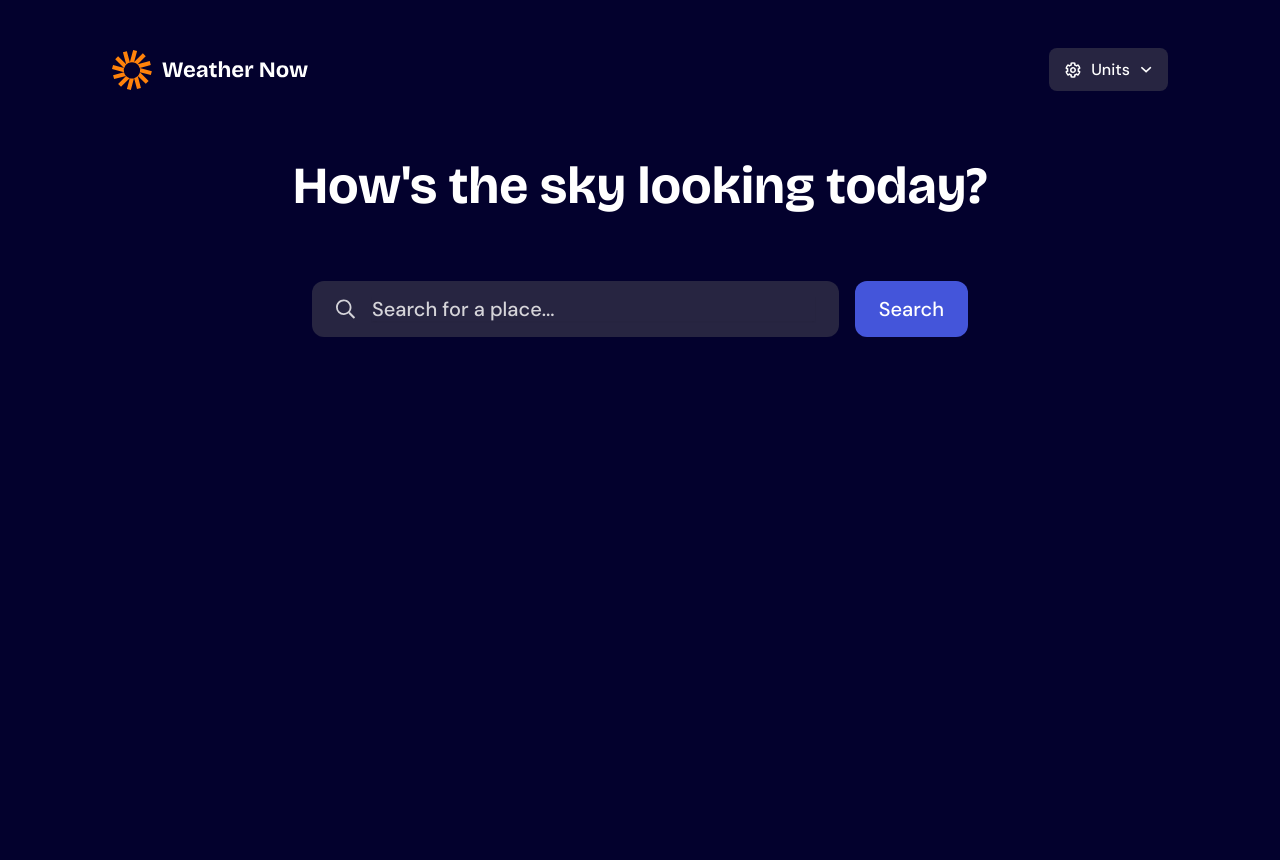
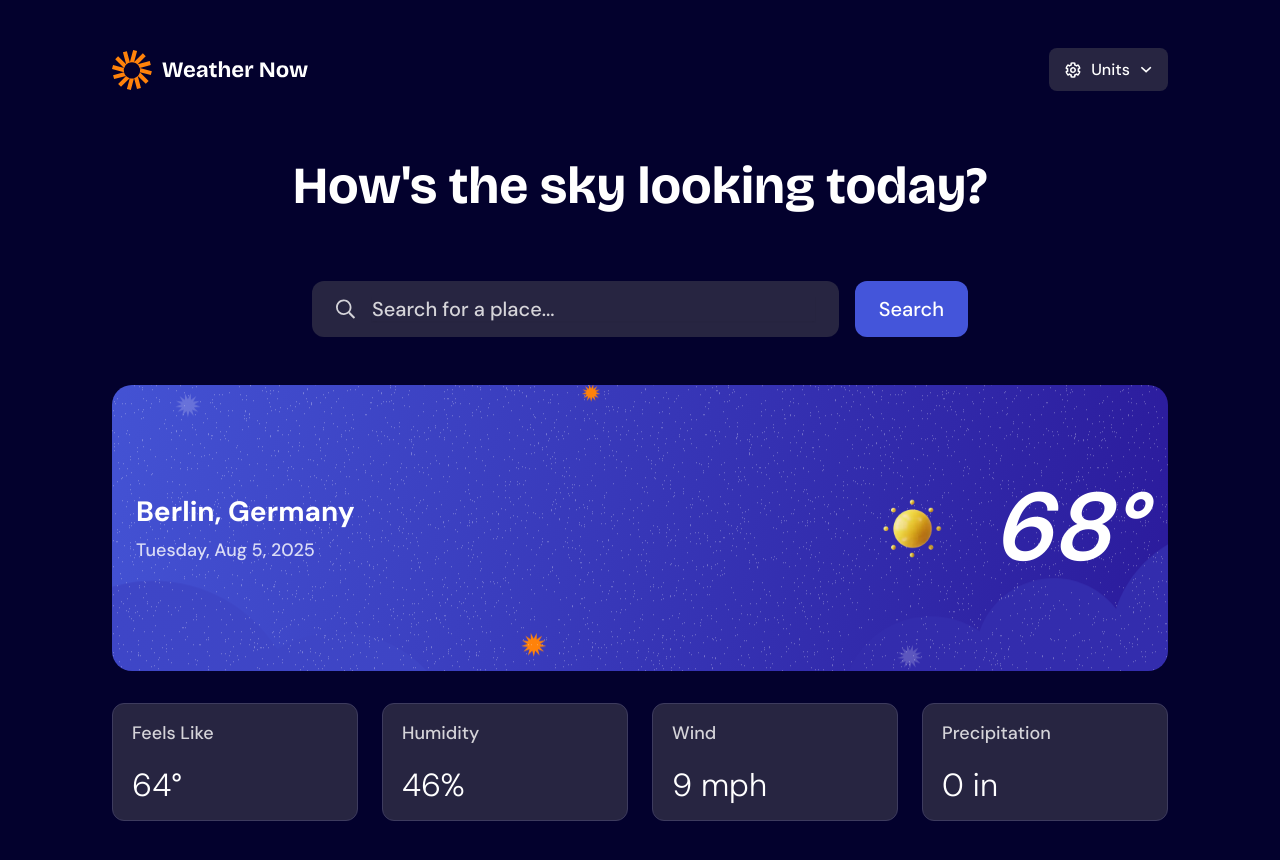
Before and after one commit to leonard-ramos27/weather-app-nextjs, a Next.js app: page / in a window 1280 px wide. Shown: the top 860 px of the page. Before the commit the page ends 800 px from the top, so only its background shows below. Built offline with nearby package versions, Linux system fonts and the light colour scheme.

Commit message:
Created Todays Weather section component

```diff
--- a/app/globals.css
+++ b/app/globals.css
@@ -152,12 +152,29 @@ body {
 }
 
 /** TEXT STYLES **/
+
+.text-preset-1 {
+  @apply font-dm-sans font-semibold italic text-8xl leading-[100%] -tracking-[2px];
+}
+
 .text-preset-2 {
   @apply font-bricolage-grotesque font-bold text-[52px] leading-[120%] tracking-normal;
 }
 
+.text-preset-3 {
+  @apply font-dm-sans font-light text-[32px] leading-[100%] tracking-normal;
+}
+
+.text-preset-4 {
+  @apply font-dm-sans font-bold text-[28px] leading-[120%] tracking-normal;
+}
+
 .text-preset-5-medium {
   @apply font-dm-sans font-medium text-xl leading-[120%] tracking-normal;
+}
+
+.text-preset-6 {
+  @apply font-dm-sans font-medium text-lg leading-[120%] tracking-normal;
 }
 
 .text-preset-7 {
@@ -202,3 +219,13 @@ input[type="search"]::-ms-reveal {
   height: 0;
 }
 /** END OF SEARCH BAR STYLES **/
+
+/** TODAYS WEATHER SECTION STYLES **/
+.todays-weather-section .weather-info-card {
+  @apply bg-neutral-800 border-neutral-600 border rounded-[12px] text-left p-5 xl:p-[19px];
+}
+
+.todays-weather-section .weather-info-card .label{
+  @apply text-neutral-200 mb-6;
+}
+/** END OF TODAYS WEATHER SECTION STYLES **/
--- a/app/page.tsx
+++ b/app/page.tsx
@@ -1,4 +1,5 @@
 import SearchBar from "@/components/SearchBar";
+import TodaysWeatherSection from "@/components/TodaysWeatherSection";
 
 export default function Home() {
   return (
@@ -7,6 +8,12 @@ export default function Home() {
         <h1 className="text-preset-2">How's the sky looking today?</h1>
       </div>
       <SearchBar />
+      <div className="flex flex-col gap-8 xl:flex-row w-full">
+        <div className="mb-8 xl:mb-0 xl:flex-1">
+          <TodaysWeatherSection />
+          <section></section>
+        </div>
+      </div>
     </main>
   );
 }
--- a/components/SearchBar.tsx
+++ b/components/SearchBar.tsx
@@ -9,7 +9,7 @@ export default function SearchBar() {
     const [query, setQuery] = useState("")
 
     return (
-        <div>
+        <div className="mb-8 xl:mb-12">
             <form
                 action="#"
                 className="relative flex flex-col md:flex-row gap-3 md:gap-4 w-full xl:max-w-[656px] mx-auto">
--- /dev/null
+++ b/components/TodaysWeatherSection.tsx
@@ -0,0 +1,45 @@
+import Image from "next/image";
+
+export default function TodaysWeatherSection() {
+    return (
+        <div className="todays-weather-section">
+            <section className="bg-[url(/images/bg-today-small.svg)] md:bg-[url(/images/bg-today-large.svg)] bg-origin-border bg-center bg-cover bg-no-repeat w-full h-[286px] rounded-[20px] py-[41px] px-[25.5px] md:px-[24px] mb-5 xl:mb-8 flex flex-col md:flex-row justify-start items-center gap-4">
+                <div className="text-center md:text-left md:flex-1">
+                    <h2 className="text-preset-4 mb-3">Berlin, Germany</h2>
+                    <h2 className="text-preset-6 opacity-80">Tuesday, Aug 5, 2025</h2>
+                </div>
+                <div className="flex flex-row justify-start items-center gap-5 xl:pr-[3px]">
+                    <div className="relative w-[120px] h-[120px]">
+                        <Image
+                            src="/images/icon-sunny.webp"
+                            fill
+                            style={{
+                            objectFit: 'cover',
+                            }}
+                            alt="Sunny Icon"
+                        />
+                    </div>
+                    <h2 className="text-preset-1">68&deg;</h2>
+                </div>
+            </section>
+            <section className="grid grid-cols-[repeat(auto-fit,minmax(163.5px,1fr))] md:grid-cols-4 gap-4 md:gap-5 xl:gap-6">
+                <div className="weather-info-card">
+                    <p className="text-preset-6 label">Feels Like</p>
+                    <p className="text-preset-3">64&deg;</p>
+                </div>
+                <div className="weather-info-card">
+                    <p className="text-preset-6 label">Humidity</p>
+                    <p className="text-preset-3">46%</p>
+                </div>
+                <div className="weather-info-card">
+                    <p className="text-preset-6 label">Wind</p>
+                    <p className="text-preset-3">9 mph</p>
+                </div>
+                <div className="weather-info-card">
+                    <p className="text-preset-6 label">Precipitation</p>
+                    <p className="text-preset-3">0 in</p>
+                </div>
+            </section>
+        </div>
+    )
+}
```
